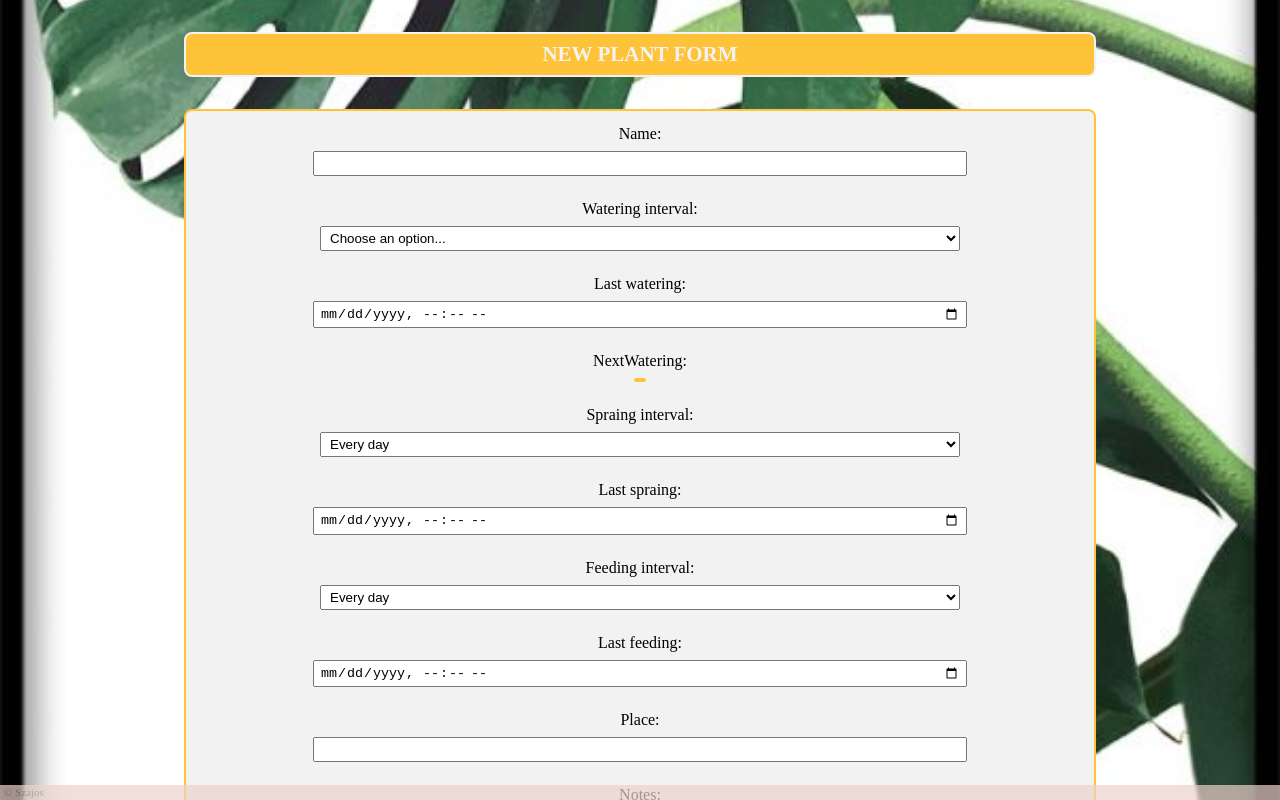
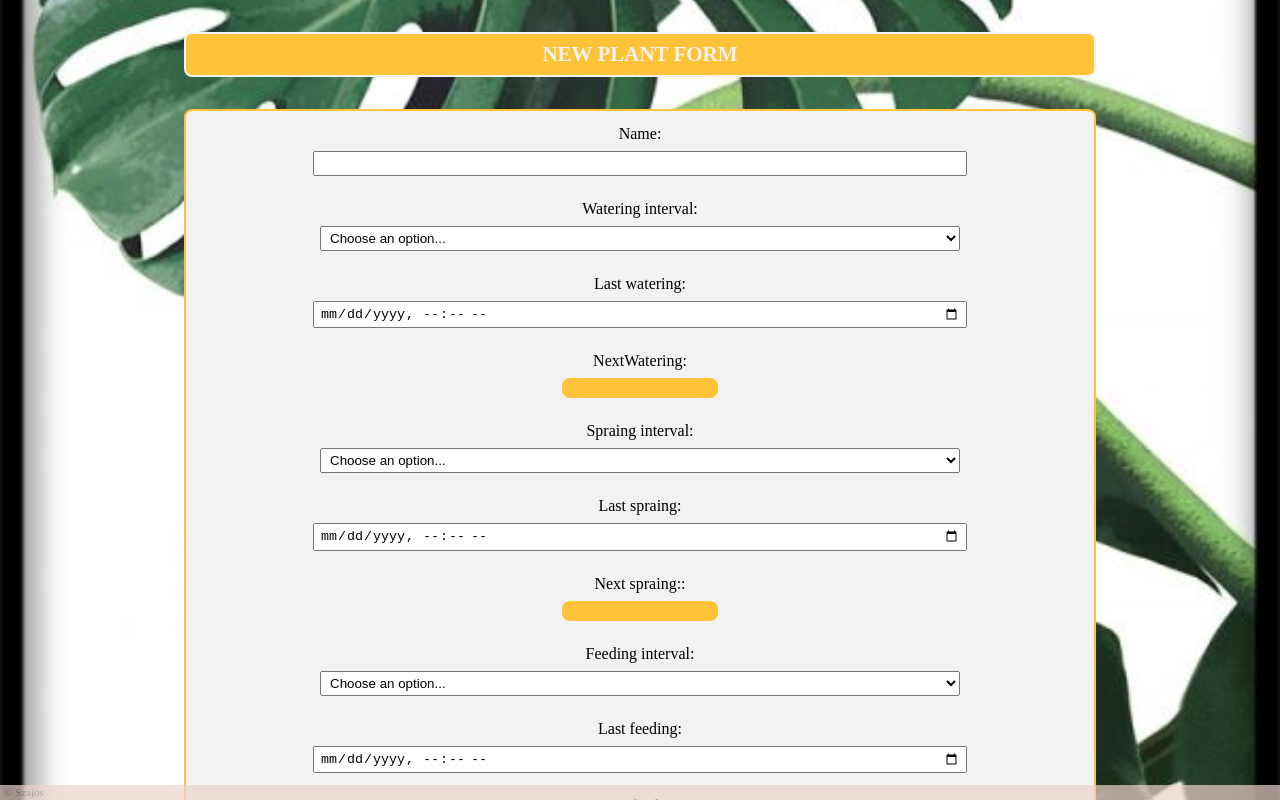
Before and after one commit to anetSzajo/plantswife, a React (Create React App) app: page /createNewPlant in a window 1280 px wide. Shown: the top 800 px of the page. Built offline with nearby package versions, Linux system fonts and the light colour scheme; a web font is replaced by a local one.

Commit message:
Implement function calculating next action for plant watering, spraing and feeding.

```diff
--- a/src/Components/NewPlantPage/NewPlantPage.js
+++ b/src/Components/NewPlantPage/NewPlantPage.js
@@ -28,44 +28,118 @@ class NewPlantPage extends React.Component {
         notes: ''
     })
 
+    // handleInput = (event) => {
+    //     this.setState({
+    //             plant: {
+    //                 ...this.state.plant,
+    //                 [event.target.name]: event.target.value
+    //             }
+    //         }, () => this.calculateNextWatering(this.state.plant.lastWatering
+    //         , this.state.plant.wateringInterval)
+    //     )
+    // }
+
+    //
+    // calculateNextWatering = (lastWatering, wateringInterval) => {
+    //     let nextWatering;
+    //
+    //     if (lastWatering && wateringInterval) {
+    //         if (wateringInterval === "everyDay") {
+    //             nextWatering = moment(lastWatering).add(1, 'd').format("DD/MM/YYYY, hh:mm:ss");
+    //         } else if (wateringInterval === "onceAWeek") {
+    //             nextWatering = moment(lastWatering).add(1, 'w').format("DD/MM/YYYY, hh:mm");
+    //         } else if (wateringInterval === "twiceAWeek") {
+    //             nextWatering = moment(lastWatering).add(3, 'd').format("DD/MM/YYYY,hh:mm");
+    //         } else if (wateringInterval === "threeTimesAWeek") {
+    //             nextWatering = moment(lastWatering).add(2, 'd').format("DD/MM/YYYY, hh:mm");
+    //         } else if (wateringInterval === "onceAMonth") {
+    //             nextWatering = moment(lastWatering).add(1, 'M').format("DD/MM/YYYY, hh:mm");
+    //         }
+    //     } else {
+    //         console.log("Please enter correct date and watering interval");
+    //     }
+    //
+    //     this.setState({
+    //                 plant: {
+    //                 ...this.state.plant,
+    //                 nextWatering: nextWatering
+    //             }
+    //             })
+    // }
+
     handleInput = (event) => {
         this.setState({
                 plant: {
                     ...this.state.plant,
                     [event.target.name]: event.target.value
                 }
-            }, () => this.calculateNextWatering(this.state.plant.lastWatering
-            , this.state.plant.wateringInterval)
+            }, () => this.checkAction(this.state.plant)
         )
     }
 
+    calculateNextAction = (previousAction, interval) => {
+        let nextAction;
 
-    calculateNextWatering = (lastWatering, wateringInterval) => {
-        let nextWatering;
-
-        if (lastWatering && wateringInterval) {
-            if (wateringInterval === "everyDay") {
-                nextWatering = moment(lastWatering).add(1, 'd').format("DD/MM/YYYY, hh:mm:ss");
-            } else if (wateringInterval === "onceAWeek") {
-                nextWatering = moment(lastWatering).add(1, 'w').format("DD/MM/YYYY, hh:mm:ss");
-            } else if (wateringInterval === "twiceAWeek") {
-                nextWatering = moment(lastWatering).add(3, 'd').format("DD/MM/YYYY,hh:mm:ss");
-            } else if (wateringInterval === "threeTimesAWeek") {
-                nextWatering = moment(lastWatering).add(2, 'd').format("DD/MM/YYYY, hh:mm:ss");
-            } else if (wateringInterval === "onceAMonth") {
-                nextWatering = moment(lastWatering).add(1, 'M').format("DD/MM/YYYY, hh:mm:ss");
+        if (previousAction && interval) {
+            if (interval === "everyDay") {
+                nextAction = moment(previousAction).add(1, 'd').format("DD/MM/YYYY, hh:mm:ss");
+            } else if (interval === "onceAWeek") {
+                nextAction = moment(previousAction).add(1, 'w').format("DD/MM/YYYY, hh:mm");
+            } else if (interval === "twiceAWeek") {
+                nextAction = moment(previousAction).add(3, 'd').format("DD/MM/YYYY,hh:mm");
+            } else if (interval === "threeTimesAWeek") {
+                nextAction = moment(previousAction).add(2, 'd').format("DD/MM/YYYY, hh:mm");
+            } else if (interval === "onceAMonth") {
+                nextAction = moment(previousAction).add(1, 'M').format("DD/MM/YYYY, hh:mm");
             }
         } else {
             console.log("Please enter correct date and watering interval");
         }
+        return nextAction;
 
-        this.setState({
-                    plant: {
+        // this.setState({
+        //     plant: {
+        //         ...this.state.plant,
+        //         nextAction: nextAction
+        //     }
+        // })
+    }
+
+    checkAction = (plant) => {
+        if (plant.lastWatering && plant.wateringInterval){
+            let nextWatering = this.calculateNextAction(plant.lastWatering, plant.wateringInterval);
+            this.setState({
+                plant: {
                     ...this.state.plant,
                     nextWatering: nextWatering
                 }
-                })
+            })
+        }
+        if (plant.lastSpraing && plant.spraingInterval){
+            let nextSpraing = this.calculateNextAction(plant.lastSpraing, plant.spraingInterval);
+            this.setState({
+                plant: {
+                    ...this.state.plant,
+                    nextSpraing: nextSpraing
+                }
+            })
+        }
+        if (plant.lastFeeding && plant.feedingInterval){
+            let nextFeeding = this.calculateNextAction(plant.lastFeeding, plant.feedingInterval);
+            this.setState({
+                plant: {
+                    ...this.state.plant,
+                    nextFeeding: nextFeeding
+                }
+            })
+        }
+        else {
+            console.log("Something went wrong. Please enter valid data");
+        }
     }
+
+
+
 
     // handleSubmit = (event) => {
     //     event.preventDefault();
@@ -107,6 +181,7 @@ class NewPlantPage extends React.Component {
                         <p>{this.state.plant.nextWatering}</p>
                         <label>Spraing interval:</label>
                         <select value={plant.spraingInterval} name="spraingInterval" onChange={this.handleInput}>
+                            <option value=''>Choose an option...</option>
                             <option value="everyDay">Every day</option>
                             <option value="onceAWeek">Once a week</option>
                             <option value="twiceAWeek">Twice a week</option>
@@ -116,8 +191,11 @@ class NewPlantPage extends React.Component {
                         <label>Last spraing:</label>
                         <input type="datetime-local" name="lastSpraing" value={plant.lastSpraing}
                                onChange={this.handleInput}/>
+                        <label>Next spraing::</label>
+                        <p>{this.state.plant.nextSpraing}</p>
                         <label>Feeding interval:</label>
                         <select value={plant.feedingInterval} name="feedingInterval" onChange={this.handleInput}>
+                            <option value=''>Choose an option...</option>
                             <option value="everyDay">Every day</option>
                             <option value="onceAWeek">Once a week</option>
                             <option value="twiceAWeek">Twice a week</option>
@@ -127,6 +205,8 @@ class NewPlantPage extends React.Component {
                         <label>Last feeding:</label>
                         <input type="datetime-local" name="lastFeeding" value={plant.lastFeeding}
                                onChange={this.handleInput}/>
+                        <label>Next feeding:</label>
+                        <p>{this.state.plant.nextFeeding}</p>
                         <label>Place:</label>
                         <input type="text" name="place" value={plant.place} onChange={this.handleInput}/>
                         <label>Notes:</label>
--- a/src/Components/NewPlantPage/newPlantPage.scss
+++ b/src/Components/NewPlantPage/newPlantPage.scss
@@ -49,9 +49,11 @@ body{
   }
   p{
     background: $second-color;
+    border-radius: $default-border-radius;
+    min-width: 9rem;
+    min-height: 1rem;
     padding: 2px 6px;
     margin: 0 0 1rem 0;
-    border-radius: $default-border-radius;
   }
   .goHomeButton{
     position: inherit;
```
